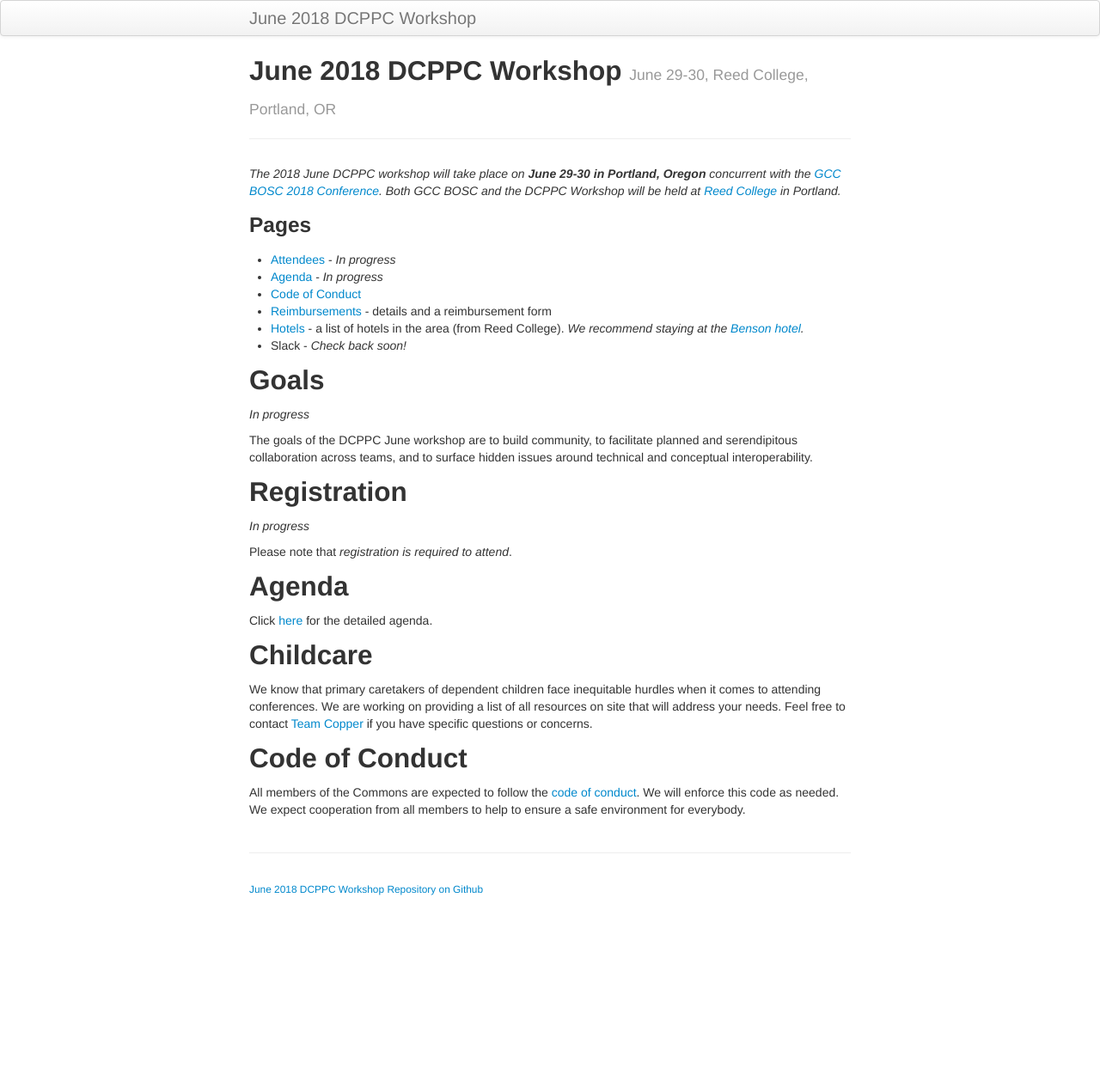
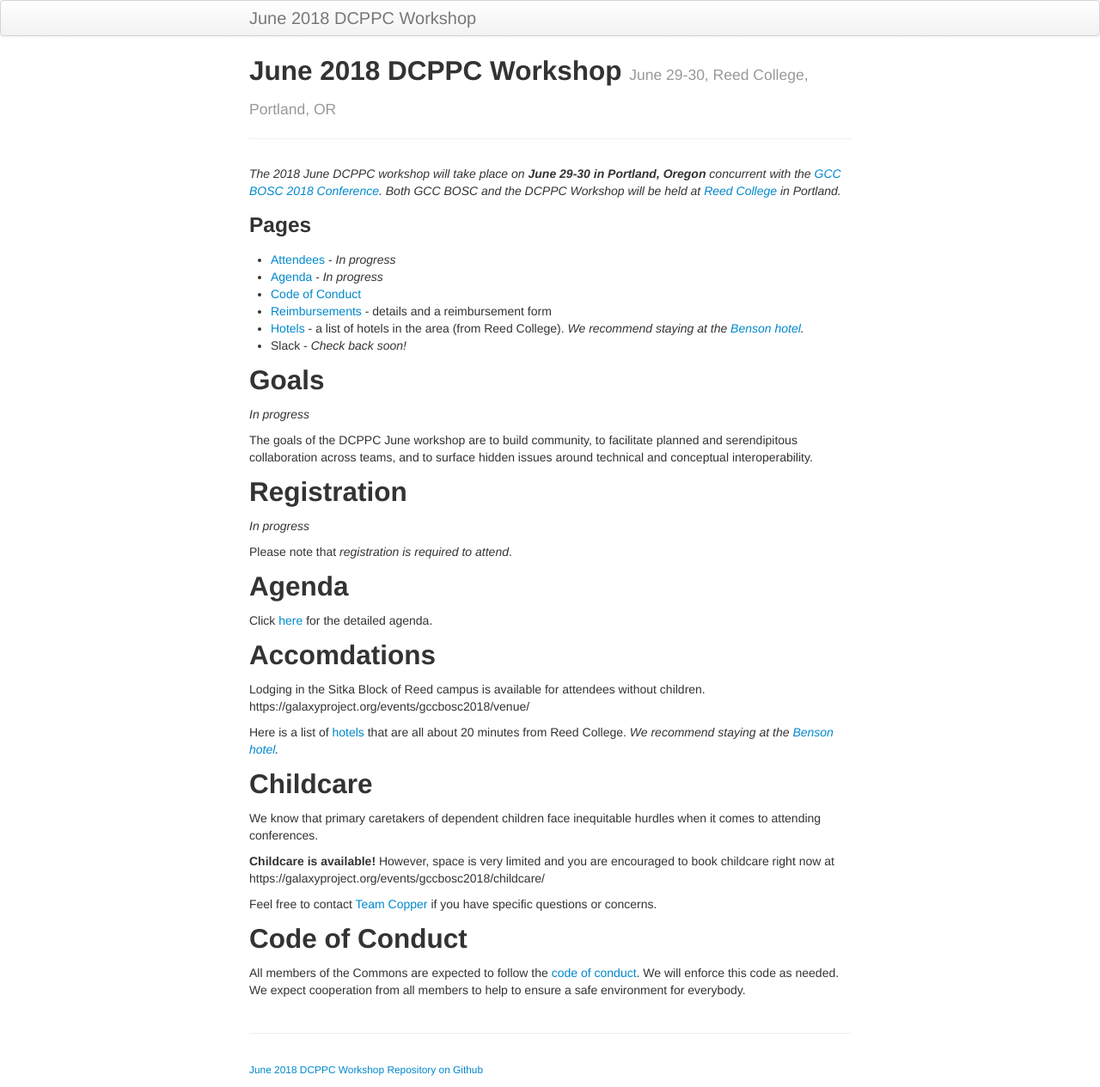
Before and after one commit to dcppc/2018-june-workshop, a Jekyll site: the page built from docs/index.md, in a window 1280 px wide. Shown: the whole page at 86% size. Built offline with Jekyll 4.4.1, drawn with Linux system fonts in a browser that asks for light colours; before the commit the page ends 1055 px from its top, so only the background shows below that.

Commit message:
update accomodations and childcare

```diff
--- a/docs/index.md
+++ b/docs/index.md
@@ -35,10 +35,19 @@ Please note that _registration is required to attend_.
 
 Click [here](./agenda.md) for the detailed agenda.
 
+## Accomdations
+
+Lodging in the Sitka Block of Reed campus is available for attendees without children. https://galaxyproject.org/events/gccbosc2018/venue/
+
+Here is a list of [hotels](https://www.reed.edu/accommodations.html) that are all about 20 minutes from Reed College. _We recommend staying at the [Benson hotel](http://www.bensonhotel.com/)._
+
 ## Childcare
 
 We know that primary caretakers of dependent children face inequitable hurdles when it comes to attending conferences.
-We are working on providing a list of all resources on site that will address your needs. Feel free to contact
+
+**Childcare is available!** However, space is very limited and you are encouraged to book childcare right now at https://galaxyproject.org/events/gccbosc2018/childcare/
+
+Feel free to contact
 [Team Copper](mailto:commons@dib-lab.groups.io) if you have specific questions or concerns.
 
 ## Code of Conduct
```
